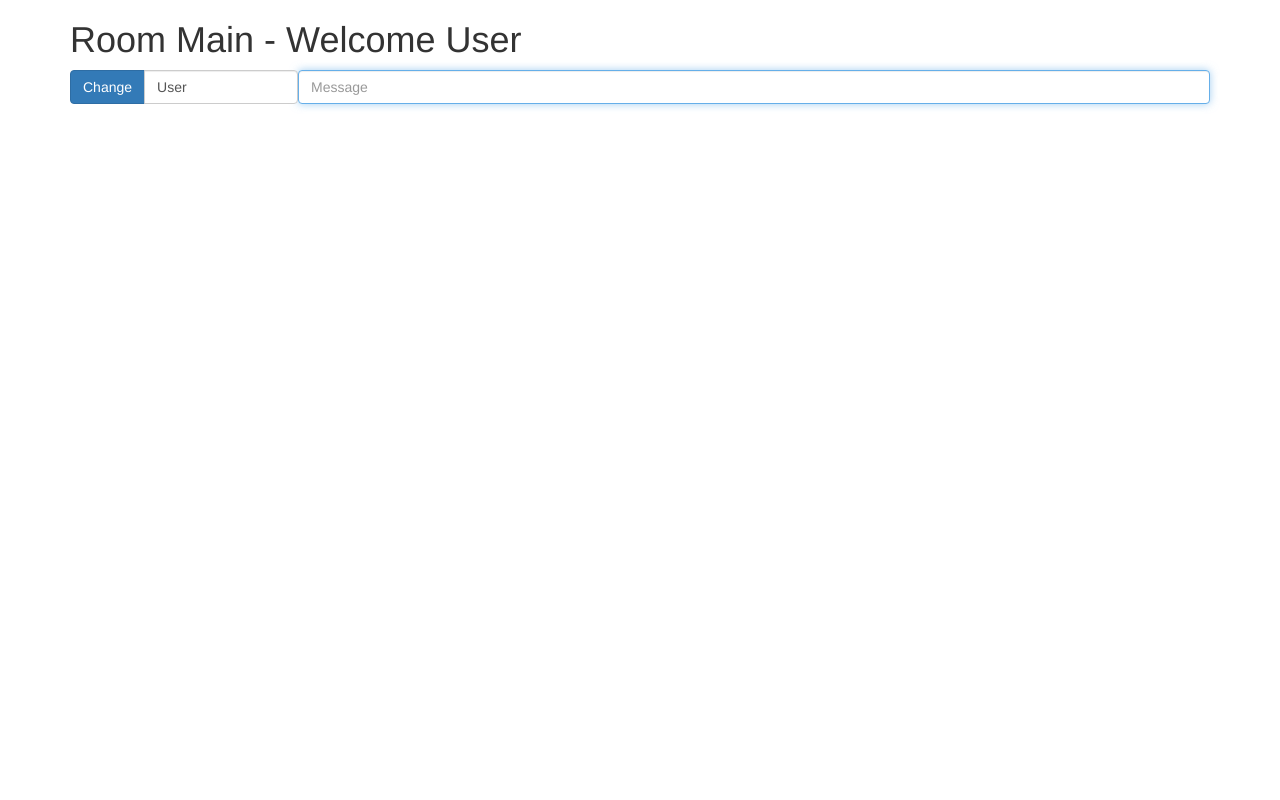
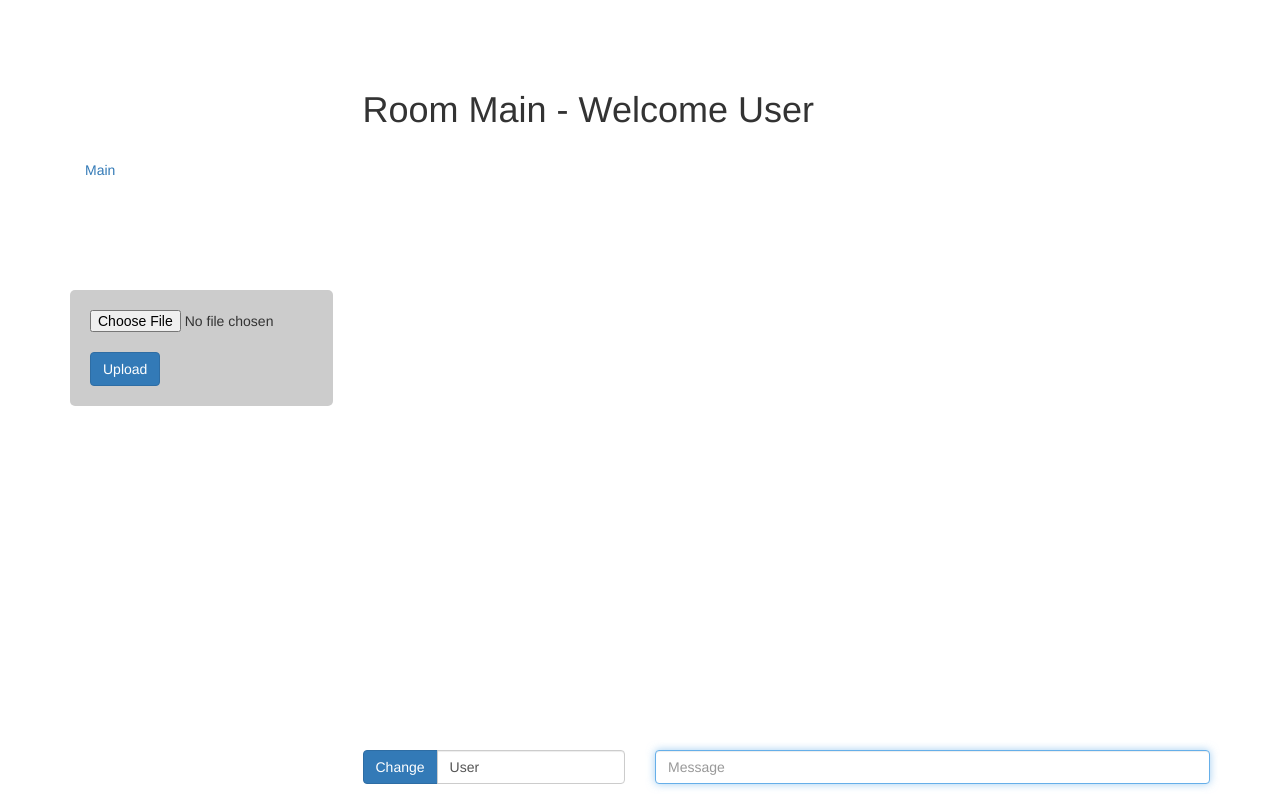
Before and after one commit to cbreezier/intro_chat, a PHP site: page / in a window 1280 px wide. Run offline with PHP 8.4, Linux system fonts and the light colour scheme; some libraries are stand-ins or nearby versions.

Commit message:
Add upload area and upload server script

```diff
--- a/index.php
+++ b/index.php
@@ -1,10 +1,13 @@
 <?php
   session_start();
-  $room = isset($_GET['room']) ? $_GET['room']:'Main';
+  if (isset($_GET['room'])) {
+    $_SESSION['room'] = $_GET['room'];
+  }
+  $room = isset($_SESSION['room']) ? $_SESSION['room']:'Main';
   if (isset($_GET['user'])) {
-    $_SESSION['liveChatUser'] = $_GET['user'];
+    $_SESSION['user'] = $_GET['user'];
   }
-  $user = isset($_SESSION['liveChatUser']) ? $_SESSION['liveChatUser']:'User';
+  $user = isset($_SESSION['user']) ? $_SESSION['user']:'User';
 ?>
 <!DOCTYPE html>
 <html>
@@ -19,26 +22,44 @@
   </head>
   <body>
     <div class="container">
+      <div class="row">
+        <div class="col-sm-3">
+          <div id="botList">
+            <ul class="nav nav-pills nav-stacked">
+              <li><a href="?room=Main">Main</a></li>
+            </ul>
+            <div id="uploadFile">
+              <form action="upload.php" method="post" enctype="multipart/form-data">
+                <input type="file" id="fileSelect" name="file"></input>
+                <br>
+                <button type="submit" id="btnUpload" class="btn btn-primary">Upload</button>
+              </form>
+            </div>
+          </div>
+        </div>
+        <div class="col-sm-9">
           <h1>Room <?=$room?> - Welcome <?=$user?></h1>
           <div id="messages"></div>
 
-      <table>
-        <tr>
-          <td style="width: 20%;">
+          <div class="row">
+            <div class="col-sm-4">
               <div class="input-group">
                 <span class="input-group-btn">
                   <button id="changeUser" class="btn btn-primary" type="button">Change</button>
                 </span>
                 <input type="text" id="user" class="form-control" value="<?=$user?>"></input>
               </div>
-          </td>
-          <td style="width: 80%;">
+            </div>
+            <div class="col-sm-8">
               <input type="text" id="message" class="form-control" placeholder="Message" autofocus></input>
-          </td>
-        </tr>
-      </table>
+            </div>
+          </div>
+        </div>
+      </div>
     </div>
     <script>
+      var room = '<?=$room?>';
+
       $("#changeUser").click(function (e) {
         var user = $("#user").val();
         window.location.href = '?user='+user;
@@ -50,16 +71,24 @@
           var message = $("#message").val();
           $("#message").val('');
 
-          $.post("http://162.243.223.110:9444", {room: '<?=$room?>', user: '<?=$user?>', message: message}, function (data) {
+          $.post("http://162.243.223.110:9444", {room: room, user: '<?=$user?>', message: message}, function (data) {
             console.log(data);
           });
         }
       });
 
+      function markActiveBotList() {
+        $("#botList li").removeClass('active');
+        $("#botList a").filter(function () {
+          console.log($(this).text(), room);
+          return $(this).text() === room;
+        }).parent().addClass('active');
+      }
+
       function checkMessages() {
         var num_messages = $(".message").length;
         console.log('Checking for new messages - current messages:', num_messages);
-        $.post("http://162.243.223.110:9445", {room: '<?=$room?>', num_messages: num_messages}, function (data) {
+        $.post("http://162.243.223.110:9445", {room: room, num_messages: num_messages}, function (data) {
           if (data == 'No new messages') {
             console.log('No new messages\n');
           } else {
@@ -69,6 +98,9 @@
             messages.forEach(function (message) {
               $("#messages").prepend('<div class="message"><i>('+message.message_time+') </i><b>'+message.user+': </b>'+message.message+'</div>');
             });
+
+            // TODO move/change
+            markActiveBotList();
           }
           checkMessages();
         });
--- a/main.css
+++ b/main.css
@@ -1,4 +1,21 @@
+body {
+  padding-top: 70px;
+}
+
 #messages {
-  height: 60%;
-  overflow: scroll;
+  height: 600px;
+  margin: 10px;
+  padding: 10px;
+  overflow-y: scroll;
 }
+
+#botList {
+  padding-top: 80px;
+}
+
+#uploadFile {
+  background-color: #CCCCCC;
+  border-radius: 5px;
+  padding: 20px;
+  margin-top: 100px;
+}
```
Also changed, not shown: upload.php (added, +36 -0 lines). Lines whose indentation alone changed are shown as unchanged.
